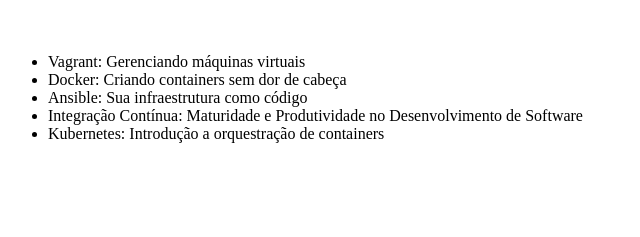
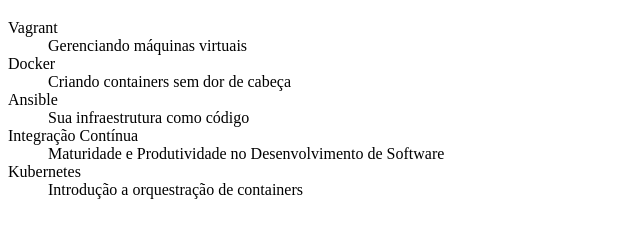
Before and after one commit to kalebetavares/alura-git, a plain HTML site: page index.html in a window 1280 px wide. Shown: the part 61-298 px from the top of the page, without its empty margins (0-640 px from the left). Drawn offline with Linux system fonts and the light colour scheme.

Commit message:
This is a combination of 3 commits.
Trocando um UL por DL

Separando os títulos

Quebras de linha

```diff
--- a/index.html
+++ b/index.html
@@ -6,13 +6,22 @@
 </head>
 <body>
     <h1>Curso de DevOps</h1>
-    <br>
-    <ul>
-        <li>Vagrant: Gerenciando máquinas virtuais</li>
-        <li>Docker: Criando containers sem dor de cabeça</li>
-        <li>Ansible: Sua infraestrutura como código</li>
-        <li>Integração Contínua: Maturidade e Produtividade no Desenvolvimento de Software</li>
-        <li>Kubernetes: Introdução a orquestração de containers</li>
-    </ul>
+
+    <dl>
+        <dt>Vagrant</dt>
+        <dd>Gerenciando máquinas virtuais</dd>
+
+        <dt>Docker</dt>
+        <dd>Criando containers sem dor de cabeça</dd>
+
+        <dt>Ansible</dt>
+        <dd>Sua infraestrutura como código</dd>
+
+        <dt>Integração Contínua</dt>
+        <dd>Maturidade e Produtividade no Desenvolvimento de Software</dd>
+
+        <dt>Kubernetes</dt>
+        <dd>Introdução a orquestração de containers</dd>
+    </dl>
 </body>
 </html>
```
